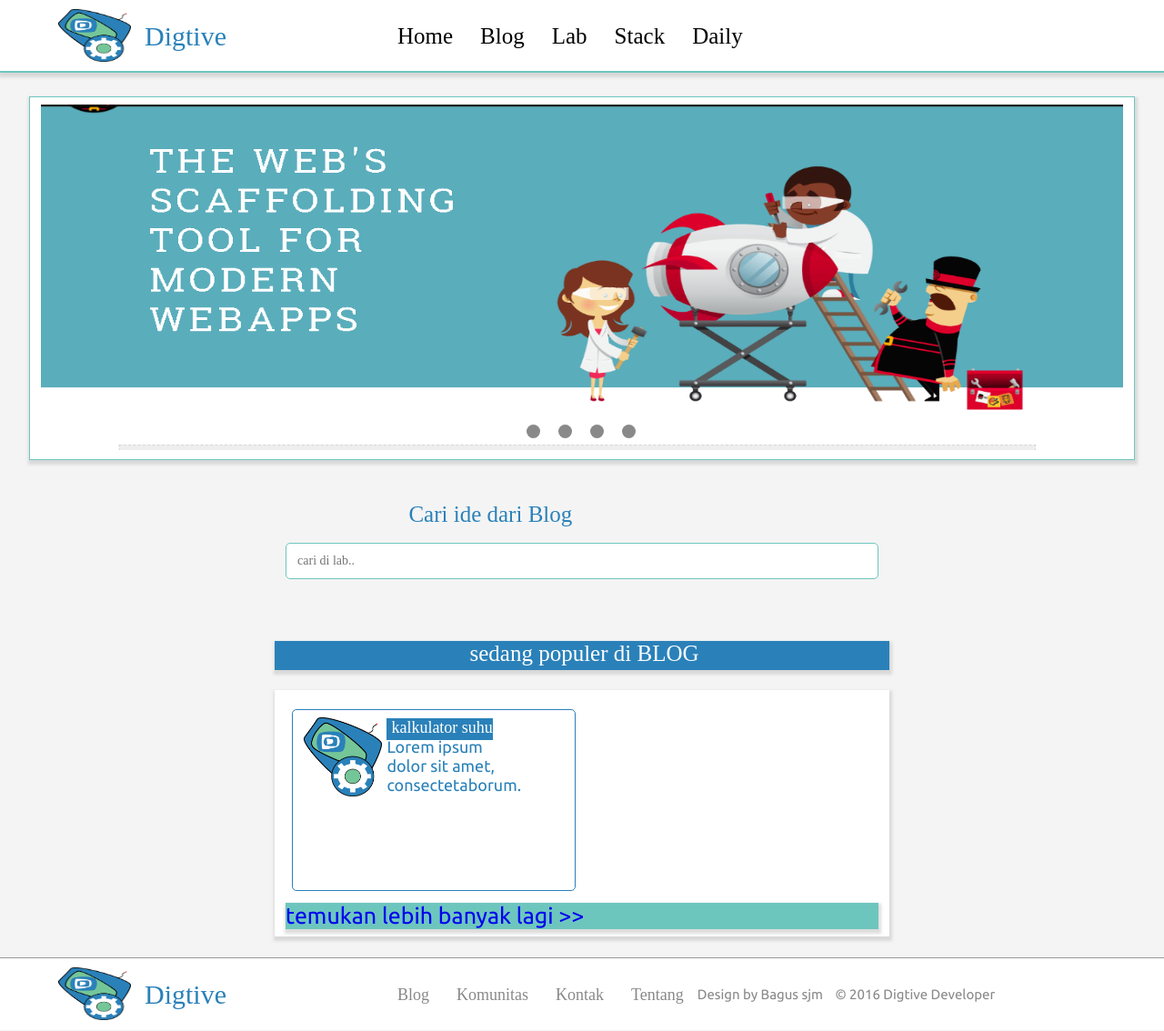
After one commit to BagusSjm/Digtive, a PHP site: page /blog.php in a window 1280 px wide. The commit adds this page. Shown: the whole page at 91% size. Run offline with PHP 8.4, Linux system fonts and the light colour scheme; some web fonts are replaced.

Commit message:
test file procedural

```diff
--- /dev/null
+++ b/blog.php
@@ -0,0 +1,69 @@
+<?php
+/* header and core file */
+require_once 'header.php';
+?>
+
+
+<html>
+    <!-- box show on landing -->
+         <div class="d-bx bx-show bxSh wB">
+
+              <div class="sldCvr" id="img1">
+
+                  <div class="slds on" id="sld1">
+                    <img src="asset/1.PNG" alt="image slider gagal" class="imgs on">
+                  </div>
+
+              </div>
+
+              <div class="sldNav clear" id="imgNav" >
+                  <div class="ancLnk" id="1"></div>
+                  <div class="ancLnk" id="2"></div>
+                  <div class="ancLnk" id="3" ></div>
+                  <div class="ancLnk" id="4"></div>
+              </div>
+
+              <div class="clear"></div>
+          </div>
+
+
+    <div class="container">
+
+        <!-- search for all conten -->
+        <div class=" d-pnl mTp5 bxAlgn">
+            <h1 class="d-lb lbMd d-cb bxAlgn">Cari ide dari Blog</h1>
+
+           <form action="" method="post" >
+               <input type="search" name="search" placeholder="cari di lab.." class="d-inp bxR"
+                style="width: 100%;" >
+
+           </form>
+        </div>
+
+        <!-- box populer -->
+            <p class="d-lb bxAlgn bB bxSh lbMd" style="text-align: center; margin-top: 100px">
+                sedang populer di BLOG
+            </p>
+            <div class="bxAlgn d-pnl mTp1 bxSh wB clear">
+
+                  <!-- post trend -->
+                  <div class="d-bx wB d-col2 bxR" style="height: 200px">
+                      <a href="#" class="lnk d-lb lbSm bB" style="color:white;margin-bottom: 20px;width: 100%">kalkulator suhu</a>
+
+                      <img src="asset/brand.PNG" class=" d-col3" >
+                      <p class="d-col2">
+                          Lorem ipsum dolor sit amet, consectetaborum.
+                      </p>
+
+                  </div>
+
+
+            <div class="clear bxSh gB"><a href="#" class="lbMd lnk">temukan lebih banyak lagi >></a></div>
+            </div>
+    </div>
+</html>
+
+<?php
+/* footer file */
+require_once 'footer.php';
+?>
--- a/index.php
+++ b/index.php
@@ -7,7 +7,7 @@
           <link rel="stylesheet" href="unveril.css" media="screen"  charset="utf-8">
           <link href='https://fonts.googleapis.com/css?family=Oxygen+Mono' rel='stylesheet' type='text/css'>
           <link href='https://fonts.googleapis.com/css?family=Ubuntu' rel='stylesheet' type='text/css'>
-          <link rel="stylesheet" href="http://cdnjs.cloudflare.com/ajax/libs/font-awesome/4.6.3/css/font-awesome.min.css">
+          <link rel="stylesheet" href="http://cdnjs.cloudflare.com/ajax/libs/font-awesome/4.6.3/css/font-awesome.           min.css">
           <script src="https://ajax.googleapis.com/ajax/libs/jquery/1.12.4/jquery.min.js"></script>
           <script src="unveril.js"></script>
      </head>
--- a/nbproject/project.xml
+++ b/nbproject/project.xml
@@ -5,5 +5,8 @@
         <data xmlns="http://www.netbeans.org/ns/php-project/1">
             <name>Digtive</name>
         </data>
+        <spellchecker-wordlist xmlns="http://www.netbeans.org/ns/spellchecker-wordlist/1">
+            <word>digtive</word>
+        </spellchecker-wordlist>
     </configuration>
 </project>
--- /dev/null
+++ b/unveril.css
@@ -0,0 +1,52 @@
+/*--------  design tool css digtive ---------------*/
+
+/*----- image slider ----------- */
+    /* -- bx show fix --*/
+        .bx-show{
+                width: 95%;
+                height: 400px;
+                margin: 2% auto;
+                box-sizing: border-box;
+                border: 1.5px #6dc6be solid;
+                overflow: hidden;
+        }
+
+        .sldCvr{
+            position: relative;
+        }
+
+        .slds{
+            position: relative;
+            height: 380px;
+            width: 100%;
+            float: left;
+        }
+        .imgs{
+            width: 100%;
+        }
+
+.on{
+    display: block;
+}
+
+.sldNav{
+    position: absolute;
+    left: 0; bottom: 20px;
+    text-align: center;
+    height: 20px; width: 100%;
+}
+.ancLnk{
+    border-radius: 50%;
+    width: 15px; height: 15px;
+    background-color: #898989;
+    float: left;
+    margin: 2px 10px;
+}
+.ancLnk:first-child{
+    margin-left: 45%;
+}
+.ancLnk:hover{
+    cursor: pointer;
+    background-color: black;
+}
+/*----- image slider ----------- */
```
